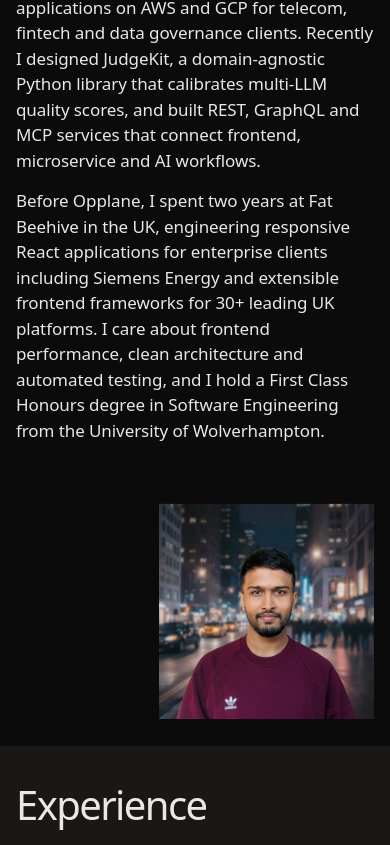
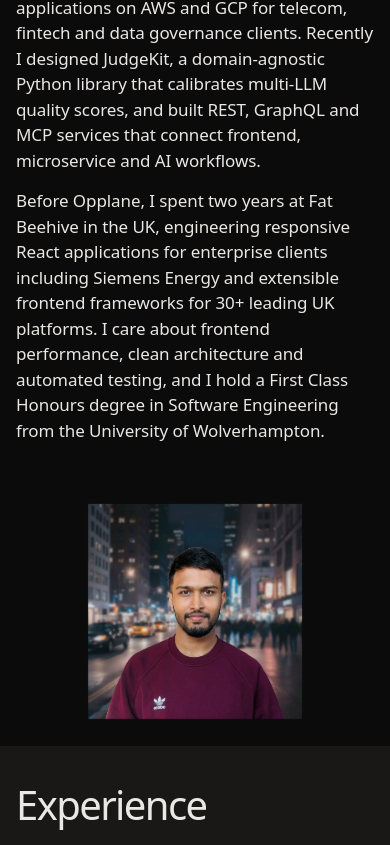
Before and after one commit to ThulanjanaGit/thulanjana-portfolio, a React (Vite) app: page / in a window 390 px wide. Shown: the part 1152-1997 px from the top of the page. Built offline with nearby package versions, Linux system fonts and the light colour scheme.

Commit message:
fix: centre the About portrait on phones and beside the text

```diff
--- a/src/components/sections/About.tsx
+++ b/src/components/sections/About.tsx
@@ -11,9 +11,9 @@ const About = () => {
       aria-labelledby="about-heading"
       className={SECTION_FRAME}
     >
+      <SectionHeading id="about-heading">About</SectionHeading>
       <div className="grid gap-x-gutter lg:grid-cols-12">
         <div className="lg:col-span-7">
-          <SectionHeading id="about-heading">About</SectionHeading>
           <p data-reveal style={stagger(1)} className="max-w-[34ch] text-lead">
             {ABOUT_LEAD}
           </p>
@@ -30,7 +30,7 @@ const About = () => {
         <div
           data-reveal
           style={stagger(3)}
-          className="mt-12 w-3/5 justify-self-end sm:w-1/2 lg:col-span-4 lg:col-start-9 lg:mt-0 lg:w-full lg:self-end"
+          className="mt-12 w-3/5 justify-self-center sm:w-1/2 lg:col-span-4 lg:col-start-9 lg:mt-0 lg:w-full lg:self-center"
         >
           <img
             src={profilePic}
```
